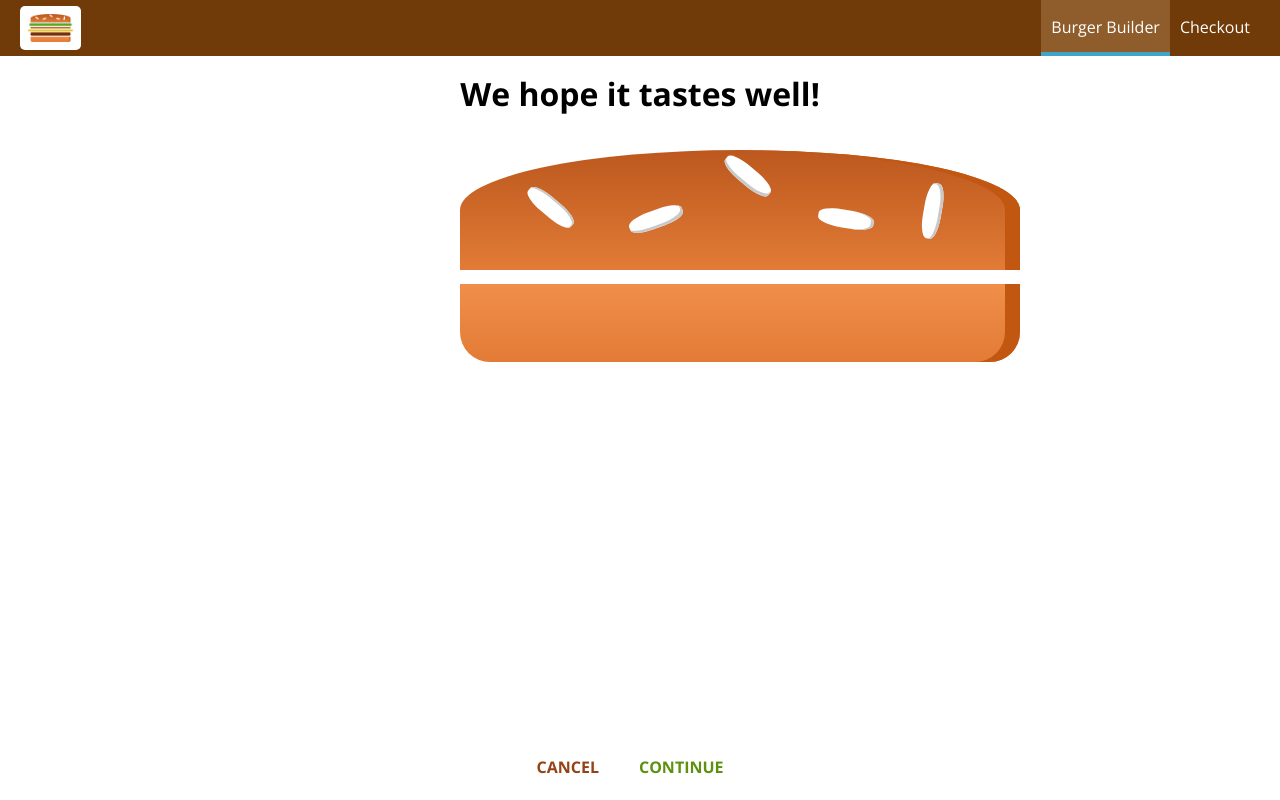
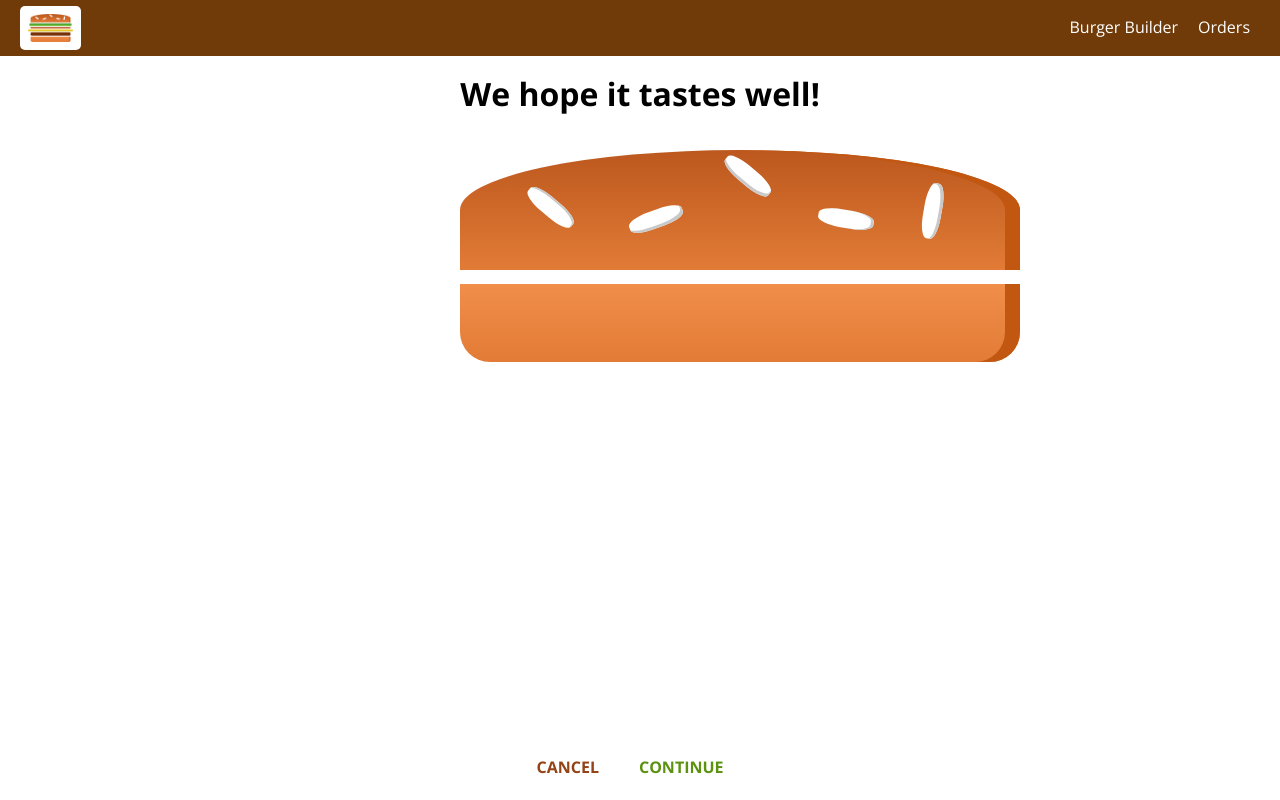
Before and after one commit to kkosiorowska/burger-builder-app, a React app: page /checkout in a window 1280 px wide. Built offline with nearby package versions, Linux system fonts and the light colour scheme.

Commit message:
Implementing Navigation Links

```diff
--- a/src/components/Navigation/NavigationItems/NavigationItem/NavigationItem.js
+++ b/src/components/Navigation/NavigationItems/NavigationItem/NavigationItem.js
@@ -1,12 +1,14 @@
 import React from 'react';
+import {NavLink} from 'react-router-dom';
 
 import classes from './NavigationItem.css';
 
 const navigationItem = (props) => (
         <li className={classes.NavigationItem}>
-                <a
-                        href={props.link}
-                        className={props.active ? classes.active : null} >{props.children} </a>
+                <NavLink
+                        to={props.link}
+                        exact={props.exact}
+                        activeClassName={classes.active} >{props.children} </NavLink>
         </li>
 );
 
--- a/src/components/Navigation/NavigationItems/NavigationItems.js
+++ b/src/components/Navigation/NavigationItems/NavigationItems.js
@@ -5,8 +5,8 @@ import NavigationItem from './NavigationItem/NavigationItem';
 
 const navigationItems = () => (
     <ul className={classes.NavigationItems}>
-        <NavigationItem link="/" active={true}>Burger Builder</NavigationItem>
-        <NavigationItem link="/">Checkout</NavigationItem>
+        <NavigationItem link="/" exact>Burger Builder</NavigationItem>
+        <NavigationItem link="/orders">Orders</NavigationItem>
     </ul>
 );
 
```
